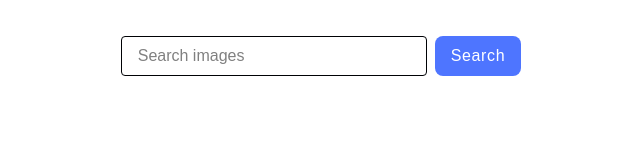
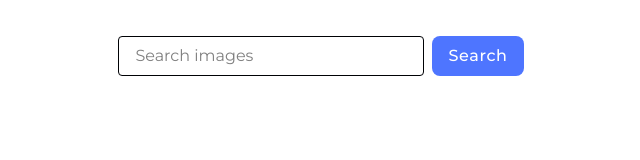
Before and after one commit to Daria-wee/goit-js-hw-12, a website built with Vite: page src/index.html in a window 1280 px wide. Shown: the full height of the page, 319-959 px from the left. Built offline with nearby package versions, Linux system fonts and the light colour scheme.

Commit message:
add structure to site

```diff
--- a/src/css/styles.css
+++ b/src/css/styles.css
@@ -1,4 +1,21 @@
 @import url('izitoast/dist/css/iziToast.css');
+
+:root {
+  /* font-family: Inter, Avenir, Helvetica, Arial, sans-serif; */
+  font-family: 'Montserrat', system-ui, -apple-system, BlinkMacSystemFont,
+    'Segoe UI', Roboto, Oxygen, Ubuntu, Cantarell, 'Open Sans', 'Helvetica Neue',
+    sans-serif;
+  font-size: 16px;
+  line-height: 1.5;
+  font-weight: 400;
+  color: #242424;
+  background-color: rgba(255, 255, 255, 0.87);
+  font-synthesis: none;
+  text-rendering: optimizeLegibility;
+  -webkit-font-smoothing: antialiased;
+  -moz-osx-font-smoothing: grayscale;
+  -webkit-text-size-adjust: 100%;
+}
 
 ul {
   margin-top: 0;
@@ -17,7 +34,7 @@ img {
 }
 
 .link {
-  background-image: linear-gradient(144deg, #af40ff, #5b42f3 50%, #00ddeb);
+  background-image: linear-gradient(144deg, #20028c, #c1195c 50%, #0f0a58);
   border-radius: 8px;
   color: #ffffff;
   font-size: 20px;
@@ -27,8 +44,7 @@ img {
   cursor: pointer;
 }
 
-/* Form styles */
-.page-form {
+.search-form {
   display: flex;
   align-items: center;
   justify-content: center;
@@ -50,7 +66,6 @@ img {
 }
 
 .form-input:hover {
-  /* background: hsl(189, 67%, 94%); */
   border: 1px solid #4e75ff;
 }
 
@@ -100,7 +115,6 @@ input::placeholder {
   color: #808080;
 }
 
-/* Gallery styles */
 .gallery {
   display: flex;
   flex-wrap: wrap;
@@ -172,14 +186,13 @@ input::placeholder {
   transform: scale(1.03);
 }
 
-/* Loader styles */
 .loader {
   width: 48px;
   height: 48px;
   border-radius: 50%;
   display: block;
   position: relative;
-  background: linear-gradient(0deg, rgba(0, 255, 136, 0.2) 33%, #0078bd 100%);
+  background: linear-gradient(0deg, rgba(31, 0, 152, 0.2) 33%, #0078bd 100%);
   box-sizing: border-box;
   animation: rotation 1s linear infinite;
   margin-left: auto;
--- a/src/index.html
+++ b/src/index.html
@@ -4,12 +4,13 @@
     <meta charset="UTF-8" />
     <meta name="viewport" content="width=device-width, initial-scale=1.0" />
     <title>Homework 12</title>
+    <link href="https://fonts.googleapis.com/css2?family=Montserrat:wght@400;500;600&display=swap" rel="stylesheet" />
     <link rel="stylesheet" href="./css/styles.css" />
   </head>
   <body>
     <section class="gallery-section">
       <div class="container">
-        <form class="js-page-form page-form">
+        <form class="js-search-form search-form">
           <input
             class="js-form-input form-input"
             type="text"
--- a/src/js/pixabay-api.js
+++ b/src/js/pixabay-api.js
@@ -1,10 +1,11 @@
 import axios from 'axios';
 
 const BASE_URL = 'https://pixabay.com/api/?';
+const API_KEY = "49011950-2d803ac0681f77f6ebc5cb6af";
 
 export const getAxiosPhotos = async (searchedQuery, page) => {
   const urlParams = new URLSearchParams({
-    key: '49011950-2d803ac0681f77f6ebc5cb6af',
+    key: API_KEY,
     q: searchedQuery,
     image_type: 'photo',
     orientation: 'horizontal',
--- a/src/main.js
+++ b/src/main.js
@@ -6,9 +6,7 @@ import {
 import { getAxiosPhotos } from './js/pixabay-api';
 import iziToast from 'izitoast';
 
-/* =================================================================== */
-
-const formEl = document.querySelector('.js-page-form');
+const formEl = document.querySelector('.js-search-form');
 const galleryEl = document.querySelector('.js-gallery');
 
 const loaderEl = document.querySelector('.js-loader');
@@ -79,7 +77,6 @@ const onloadMoreBtnElClick = async () => {
   checkBtnStatus();
   scrollPage();
 };
-/* =================================================================== */
 
 const showLoader = () => {
   loaderEl.classList.remove('is-hidden');
```
